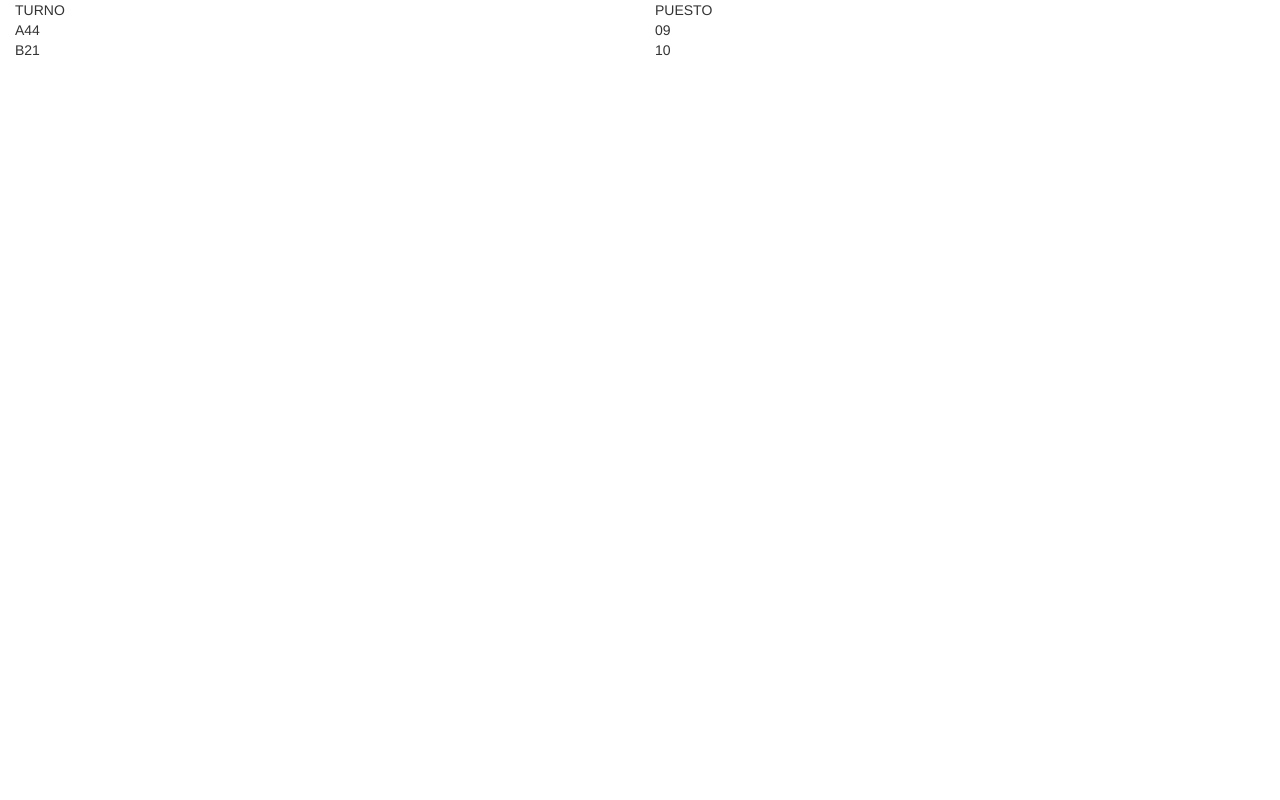
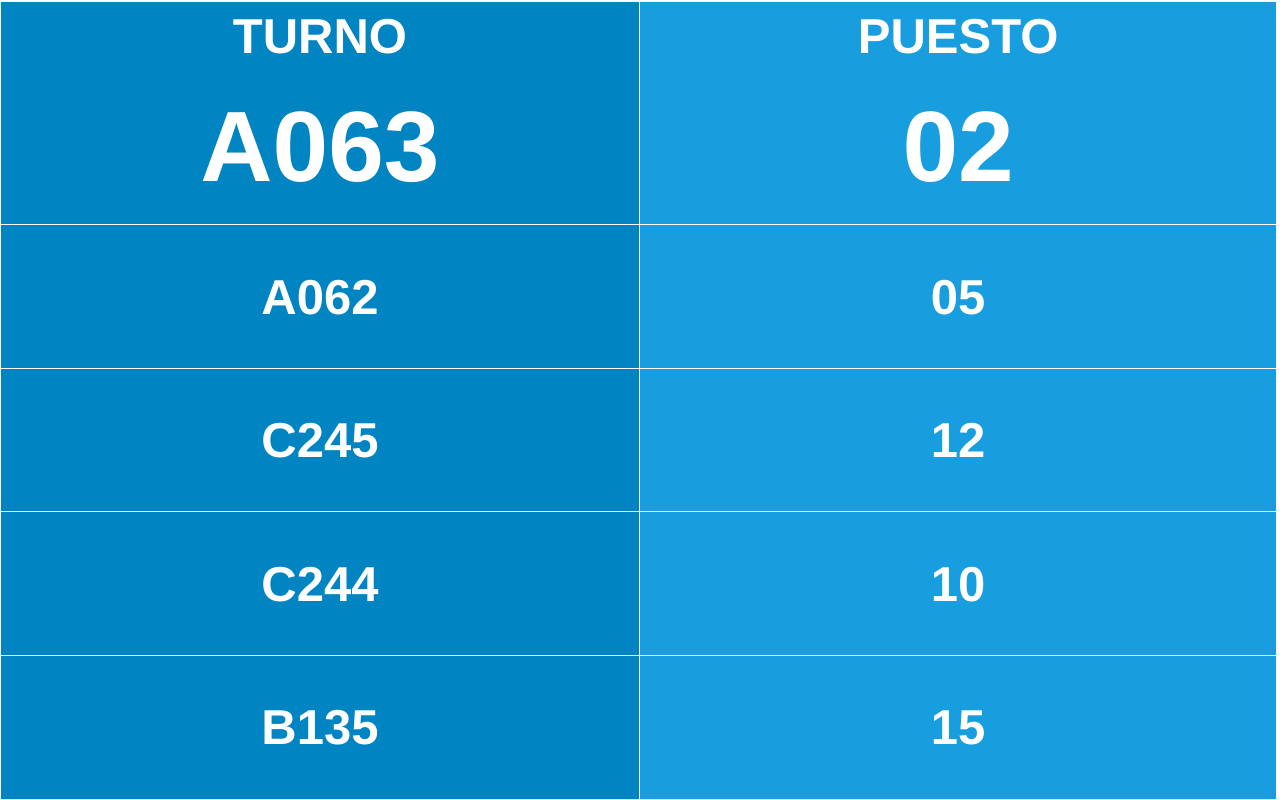
Before and after one commit to MiguelChS/TemplateTestNrc, a website: page public/turno.html in a window 1280 px wide. Drawn offline with Linux system fonts and the light colour scheme.

Commit message:
agregando el templayer de turnos

```diff
--- a/app.js
+++ b/app.js
@@ -4,15 +4,13 @@
 var express = require("express");
 var app = express();
 var router = express.Router();
-var fs = require("fs");
 
 app.use(express.static(__dirname + '/public'));
-
 
 app.use(router);
 
 router.get("/turno",function (req,res) {
-    res.send("in process :(");
+    res.sendfile("./public/turno.html");
 });
 
 router.get("/",function (req,res) {
--- /dev/null
+++ b/public/css/style2.css
@@ -0,0 +1,60 @@
+html{
+    height: 99.7%;
+    width: 99.8%;
+}
+body,body>div{
+    height: 100%;
+}
+body>div{
+    text-align: center;
+    margin-top: 2px;
+    font-size: 49px;
+    font-weight: bold;
+}
+body>div>div{
+    height: 18%;
+}
+body>div>div.first{
+    height: 28%;
+}
+body>div>div>div{
+    height: 100%;
+}
+body>div>div.first>div[content-type="title"]{
+    height: 30%;
+}
+body>div>div.first>div[content-type="turno"]{
+    height: 70%;
+    border-bottom: 0px;
+}
+body{
+    color: white;
+}
+
+.colorTurno{
+    background-color: #0084c2;
+    height: 100%;
+    border-bottom: 1px solid;
+    border-left: 1px solid;
+}
+.colorPuesto{
+    background-color: #189dde;
+    height: 100%;
+    border-bottom: 1px solid;
+    border-left: 1px solid;
+    border-right: 1px solid;
+}
+
+.colorPuesto,.colorTurno{
+    display: flex;
+    justify-content: center;
+    align-content: center;
+    flex-direction: column;
+}
+
+.notBorderBottom{
+    border-bottom: 0 transparent;
+}
+.firstText{
+    font-size: 100px;
+}
--- a/public/turno.html
+++ b/public/turno.html
@@ -5,20 +5,43 @@
     <meta name="viewport" content="width=device-width, initial-scale=1"/>
     <link href="js/plugin/bootstrap-3.3.7-dist/css/bootstrap.min.css" rel="stylesheet"/>
     <link href="js/plugin/font-awesome-4.6.3/css/font-awesome.min.css" rel="stylesheet"/>
+    <link rel="stylesheet" href="css/style2.css">
 </head>
 <body>
     <div class="container-fluid">
-        <div class="row">
-            <div class="col-xs-6">TURNO</div>
-            <div class="col-xs-6">PUESTO</div>
+        <div class="row first">
+            <div content-type="title">
+                <div class="col-xs-6 colorTurno notBorderBottom">TURNO</div>
+                <div class="col-xs-6 colorPuesto notBorderBottom">PUESTO</div>
+            </div>
+            <div content-type="turno">
+                <div class="col-xs-6 colorTurno firstText">A063</div>
+                <div class="col-xs-6 colorPuesto firstText">02</div>
+            </div>
+        </div>
+        <div class="row" >
+            <div content-type="turno">
+                <div class="col-xs-6 colorTurno">A062</div>
+                <div class="col-xs-6 colorPuesto" >05</div>
+            </div>
         </div>
         <div class="row">
-            <div class="col-xs-6">A44</div>
-            <div class="col-xs-6">09</div>
+            <div content-type="turno">
+                <div class="col-xs-6 colorTurno">C245</div>
+                <div class="col-xs-6 colorPuesto">12</div>
+            </div>
         </div>
         <div class="row">
-            <div class="col-xs-6">B21</div>
-            <div class="col-xs-6">10</div>
+            <div content-type="turno">
+                <div class="col-xs-6 colorTurno">C244</div>
+                <div class="col-xs-6 colorPuesto">10</div>
+            </div>
+        </div>
+        <div class="row">
+            <div content-type="turno">
+                <div class="col-xs-6 colorTurno">B135</div>
+                <div class="col-xs-6 colorPuesto">15</div>
+            </div>
         </div>
     </div>
     <script src="js/plugin/jquery-3.1.1.min.js"></script>
```
